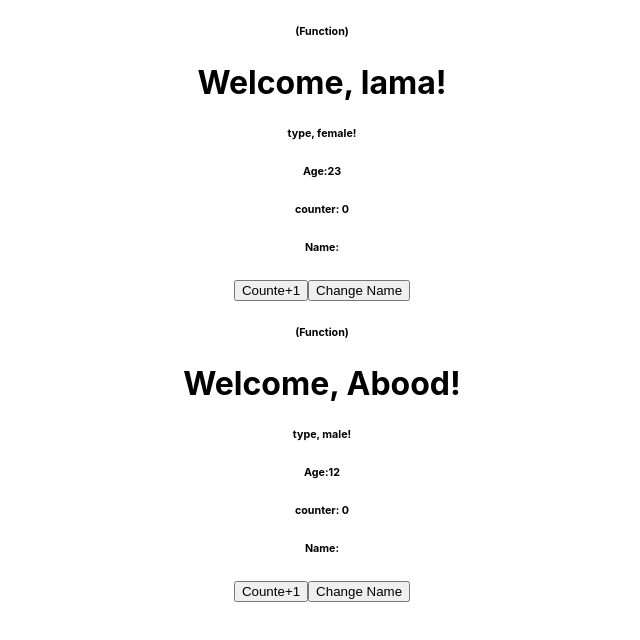
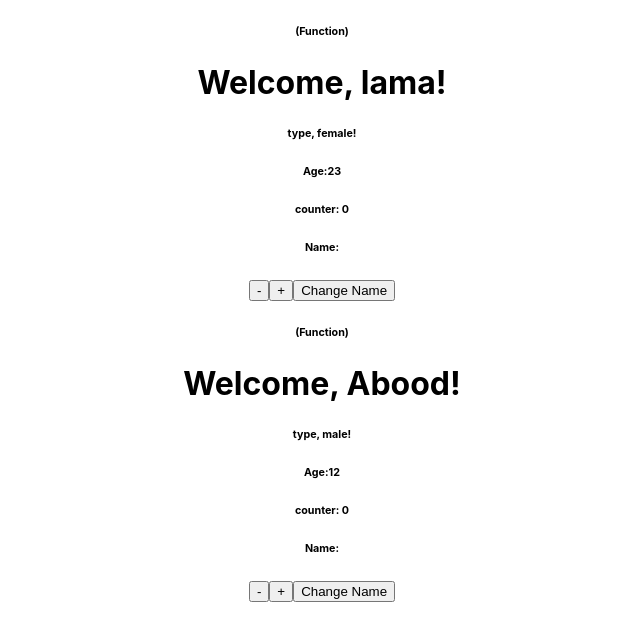
Before and after one commit to Lamakharaz/Session2_react, a React (Create React App) app: page / in a window 1280 px wide. Shown: the top 640 px of the page, without its empty margins (318-958 px from the left). Built offline with nearby package versions, Linux system fonts and the light colour scheme.

Commit message:
modified:   src/Components/WelcomeF.js

```diff
--- a/src/Components/WelcomeF.js
+++ b/src/Components/WelcomeF.js
@@ -13,7 +13,8 @@ function WelcomeF(props) {
     <h6> Age:{props.age}</h6>
     <h6> counter: {counter}</h6>
     <h6> Name: {name}</h6>
-    <button onClick={()=>setCounter(counter+1)}>Counte+1 </button>
+    <button onClick={()=>setCounter(counter-1)}>- </button>
+    <button onClick={()=>setCounter(counter+1)}>+ </button>
     <button onClick={()=>setName(props.name)}>Change Name </button>
 
     </>)
```
